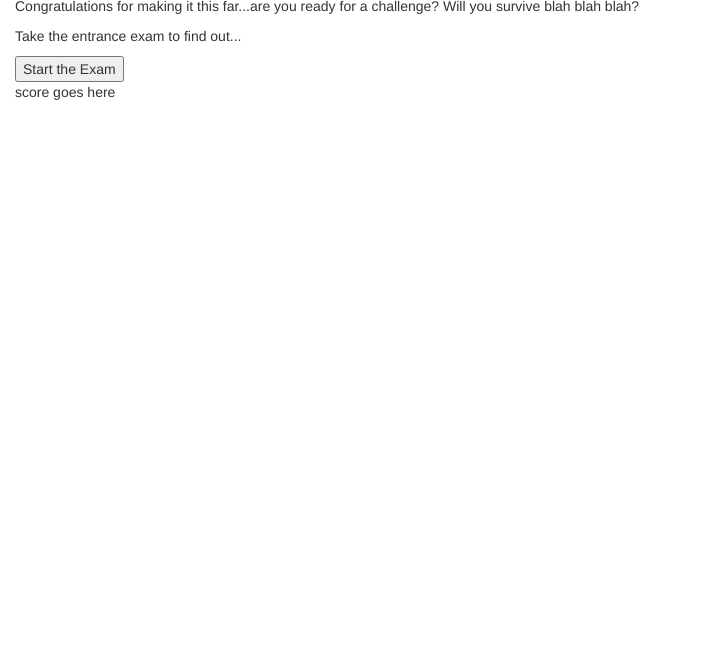
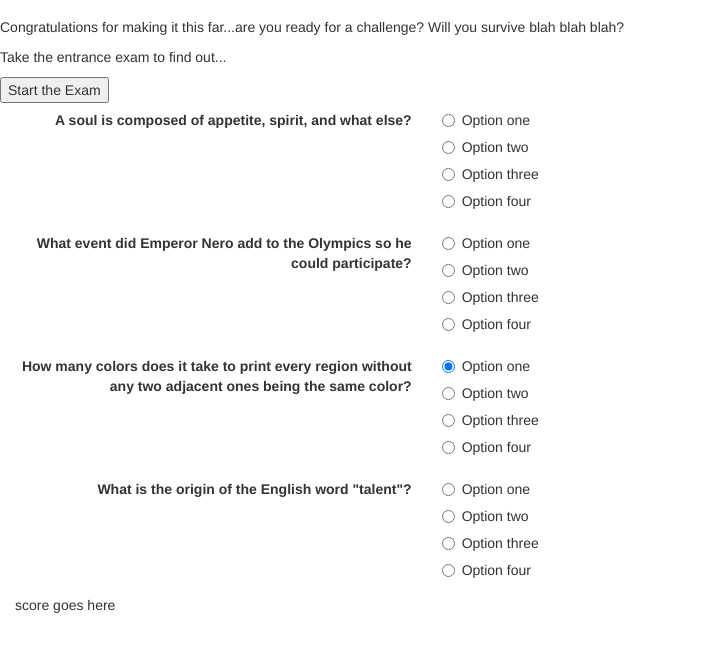
Before and after one commit to LaurelFH/triviagame, a plain HTML site: page index.html in a window 1280 px wide. Shown: the part 74-726 px from the top of the page, without its empty margins (0-702 px from the left). Drawn offline with nearby package versions, Linux system fonts and the light colour scheme.

Commit message:
setting up clock and testign form values

```diff
--- a/assets/css/style.css
+++ b/assets/css/style.css
@@ -1,4 +1,9 @@
 
+
+p {
+
+
+}
 
 
 
--- a/index.html
+++ b/index.html
@@ -28,20 +28,155 @@
 			<div class="container-fluid">
 			<!--empty div to style the form-->
 				<!--start the form-->
-				<form>
-				<h1>Welcome to Shujin</h1>
-					<p>Congratulations for making it this far...are you ready for a challenge? Will you survive blah blah blah?</p>
-					<p> Take the entrance exam to find out...</p>
+				<form class ="form-horizontal"><!--makes the form questions float to the right-->
+				<legend><h1>Welcome to Shujin</h1></legend>
 
-					<button>Start the Exam</button>
+					<div class= "row"><!--info div row 1-->
+						<p>Congratulations for making it this far...are you ready for a challenge? Will you survive blah blah blah?</p>
+						<p> Take the entrance exam to find out...</p>
+						<!--starts the clock 1 second when the button is clicked-->
+						<button onclick="startClock()">Start the Exam</button>
+					</div><!--closes info div row 1-->
 							<!--empty div for the exam questions-->
 							<div id="examDsiplay">
 							</div>
+<fieldset>
+
+		<!-- Form Name -->
+		<!--<legend>Midterm Exam</legend>-->
+
+<!-- question 1 -->
+					<div class="form-group">
+  					<label class="col-md-4 control-label" for="examquestions">A soul is composed of appetite, spirit, and what else?</label>
+ 						<div class="col-md-4">
+  							<div class="radio">
+   					 		<label for="examquestions-0">
+     						 <input type="radio" name="examquestions" id="examquestions-0" value="1" >Option one
+   							 </label>
+							</div><!--ends radio button for oprtion 1-->
+  <div class="radio">
+   			 <label for="examquestions-1">
+      		<input type="radio" name="examquestions" id="examquestions-1" value="0">Option two
+    		</label>
+			</div>
+ 			 <div class="radio">
+  		  <label for="examquestions-2">
+    	  <input type="radio" name="examquestions" id="examquestions-2" value="0">
+     		 Option three
+   				 </label>
+			</div>
+  <div class="radio">
+    <label for="examquestions-3">
+      <input type="radio" name="examquestions" id="examquestions-3" value="0">
+      Option four
+    </label>
+	</div>
+  </div>
+</div>
+
+<!-- question 2-->
+<div class="form-group">
+  <label class="col-md-4 control-label" for="radios">What event did Emperor Nero add to the Olympics so he could participate? </label>
+  <div class="col-md-4">
+  <div class="radio">
+    <label for="radios-0">
+      <input type="radio" name="radios" id="radios-0" value="1" checked="checked">
+      Option one
+    </label>
+	</div>
+  <div class="radio">
+    <label for="radios-1">
+      <input type="radio" name="radios" id="radios-1" value="0">
+      Option two
+    </label>
+	</div>
+  <div class="radio">
+    <label for="radios-2">
+      <input type="radio" name="radios" id="radios-2" value="0">
+      Option three
+    </label>
+	</div>
+  <div class="radio">
+    <label for="radios-3">
+      <input type="radio" name="radios" id="radios-3" value="0">
+      Option four
+    </label>
+	</div>
+  </div>
+</div>
+
+<!--question 3-->
+<div class="form-group">
+  <label class="col-md-4 control-label" for="radios">How many colors does it take to print every region without any two adjacent ones being the same color?</label>
+  <div class="col-md-4">
+  <div class="radio">
+    <label for="radios-0">
+      <input type="radio" name="radios" id="radios-0" value="1" checked="checked">
+      Option one
+    </label>
+	</div>
+  <div class="radio">
+    <label for="radios-1">
+      <input type="radio" name="radios" id="radios-1" value="2">
+      Option two
+    </label>
+	</div>
+  <div class="radio">
+    <label for="radios-2">
+      <input type="radio" name="radios" id="radios-2" value="">
+      Option three
+    </label>
+	</div>
+  <div class="radio">
+    <label for="radios-3">
+      <input type="radio" name="radios" id="radios-3" value="">
+      Option four
+    </label>
+	</div>
+  </div>
+</div>
+
+<!-- question 4-->
+<div class="form-group">
+  <label class="col-md-4 control-label" for="radios">What is the origin of the English word "talent"?</label>
+  <div class="col-md-4">
+  <div class="radio">
+    <label for="radios-0">
+      <input type="radio" name="radios" id="radios-0" value="1">
+      Option one
+    </label>
+	</div>
+  <div class="radio">
+    <label for="radios-1">
+      <input type="radio" name="radios" id="radios-1" value="0">
+      Option two
+    </label>
+	</div>
+  <div class="radio">
+    <label for="radios-2">
+      <input type="radio" name="radios" id="radios-2" value="0">
+      Option three
+    </label>
+	</div>
+  <div class="radio">
+    <label for="radios-3">
+      <input type="radio" name="radios" id="radios-3" value="0">
+      Option four
+    </label>
+	</div>
+  </div>
+</div>
+
+</fieldset>
 
 
 
+					<!--grade me button to submit the grade-->
 
 
+					<!--empty div for the timer-->
+					<div id="timerDisplay">
+						</div>
 
 
 					<!--empty div the score display-->
```
Also changed, not shown: assets/javascript/app.js (+61 -6 lines).
